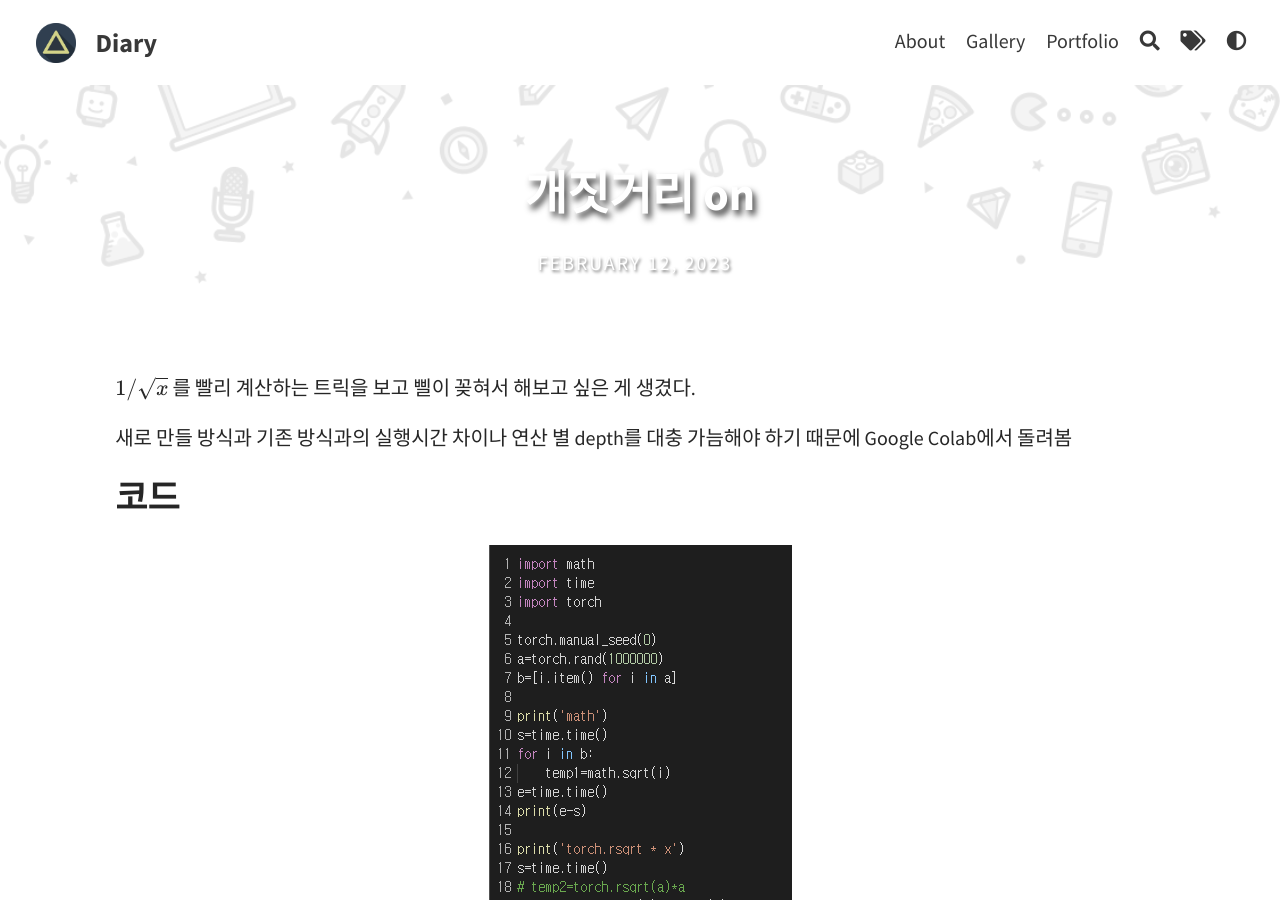
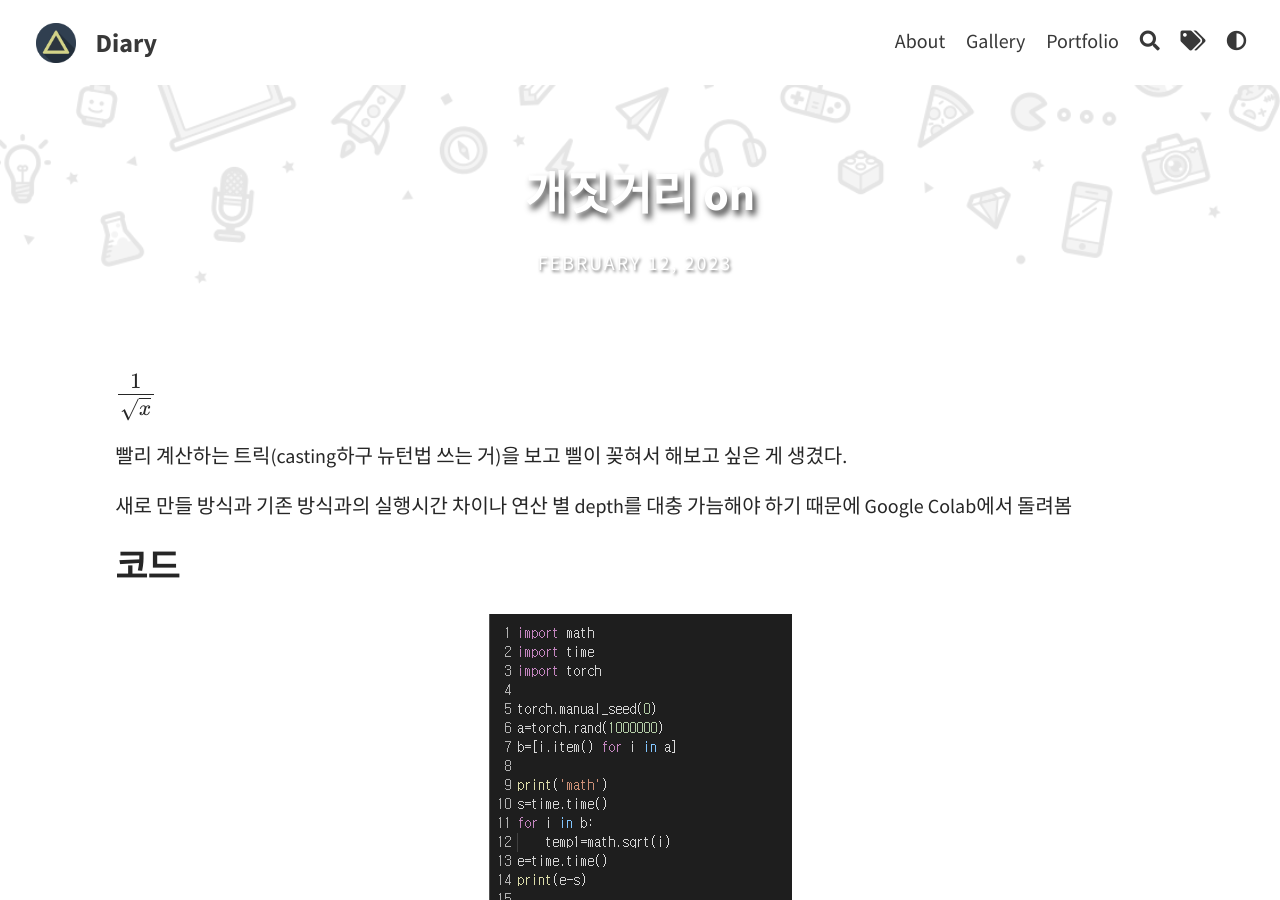
Before and after one commit to sixicode/sixicode.github.io, a Jekyll site: the page built from _posts/2023-02-12-개짓거리-on.md, in a window 1280 px wide and 900 px high. Built offline with Jekyll 4.4.1, drawn with Linux system fonts in a browser that asks for light colours; nearby versions of some CDN libraries; library files that are not in the unit come from our copies; formulas are drawn with MathJax 3; comment, search, counter and statistics services are not loaded.

Commit message:
Update 2023-02-12-개짓거리-on.md

```diff
--- a/_posts/2023-02-12-개짓거리-on.md
+++ b/_posts/2023-02-12-개짓거리-on.md
@@ -10,7 +10,9 @@ tags: [python]
 <script type="text/x-mathjax-config">MathJax.Hub.Config({tex2jax:{inlineMath:[['\$','\$'],['\\(','\\)']],processEscapes:true},CommonHTML: {matchFontHeight:false}});</script>
 <script type="text/javascript" async src="https://cdnjs.cloudflare.com/ajax/libs/mathjax/2.7.1/MathJax.js?config=TeX-MML-AM_CHTML"></script>
 
-$1/\sqrt{x}$ 를 빨리 계산하는 트릭을 보고 삘이 꽂혀서 해보고 싶은 게 생겼다.
+$\cfrac{1}{\sqrt{x}}$
+
+빨리 계산하는 트릭(casting하구 뉴턴법 쓰는 거)을 보고 삘이 꽂혀서 해보고 싶은 게 생겼다.
 
 새로 만들 방식과 기존 방식과의 실행시간 차이나 연산 별 depth를 대충 가늠해야 하기 때문에 Google Colab에서 돌려봄
 
```
